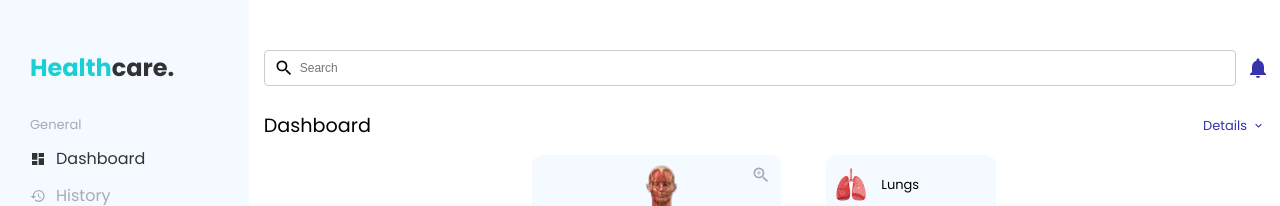
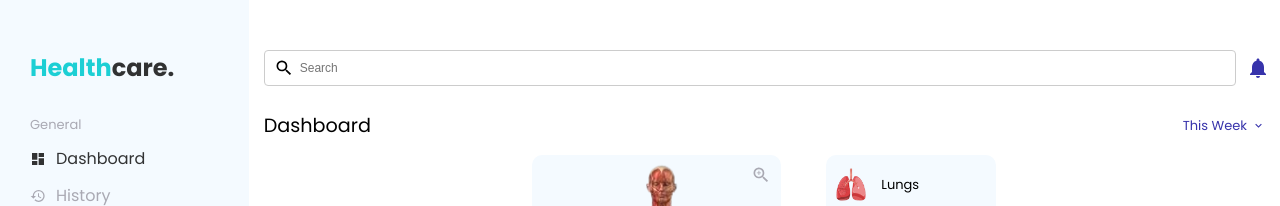
Before and after one commit to aravinth2706/healthcare, a React (Vite) app: page / in a window 1280 px wide. Shown: the top 206 px of the page. Built offline with nearby package versions, Linux system fonts and the light colour scheme.

Commit message:
Name correction

```diff
--- a/src/pages/Dashboard.jsx
+++ b/src/pages/Dashboard.jsx
@@ -17,7 +17,7 @@ function Dashboard() {
         <div className={styles.title}>
           <p>Dashboard</p>
           <div className={styles.detailSection}>
-            <span>Details</span>
+            <span>This Week</span>
             <MdKeyboardArrowDown />
           </div>
         </div>
```
